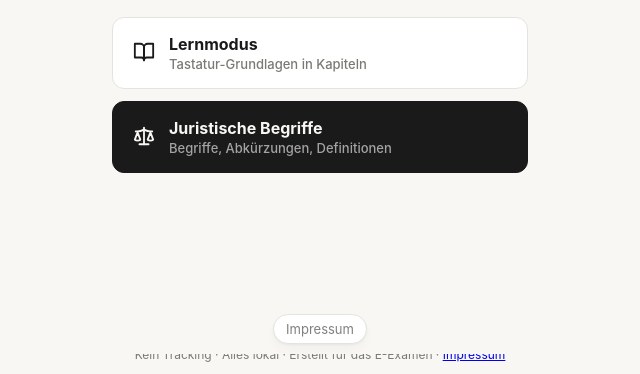
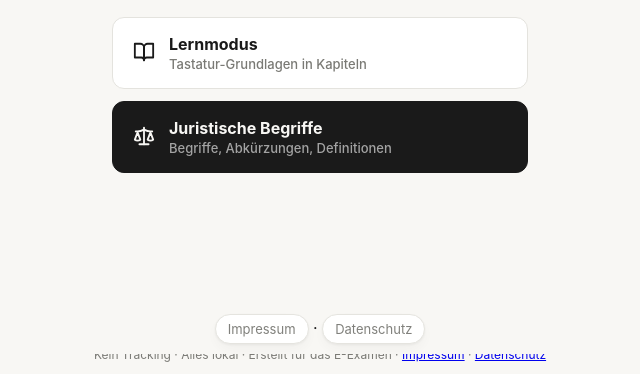
Before and after one commit to Maxibuynator/RechtFlott, a plain HTML site: page index.html in a window 1280 px wide. Shown: the part 446-820 px from the top of the page, without its empty margins (320-960 px from the left). Drawn offline with Linux system fonts and the light colour scheme.

Commit message:
feat: add Datenschutz link to footer for improved compliance and user information. Impressum now working

```diff
--- a/index.html
+++ b/index.html
@@ -417,13 +417,12 @@
       <div id="keyboard" class="keyboard-grid" aria-hidden="true"></div>
     </section>
 
-    <footer class="footer">Kein Tracking · Alles lokal · Erstellt für das E-Examen · <a
-        href="impressum.html">Impressum</a></footer>
+    <footer class="footer">Kein Tracking · Alles lokal · Erstellt für das E-Examen · <a href="impressum.html">Impressum</a> · <a href="datenschutz.html">Datenschutz</a></footer>
   </div>
 
 
   <canvas id="confetti" class="confetti-canvas"></canvas>
-  <div class="global-impressum"><a href="impressum.html">Impressum</a></div>
+  <div class="global-impressum"><a href="impressum.html">Impressum</a> · <a href="datenschutz.html">Datenschutz</a></div>
 
   <!-- Crawler-sichtbarer Content (für SEO/GEO) -->
   <noscript>
```
